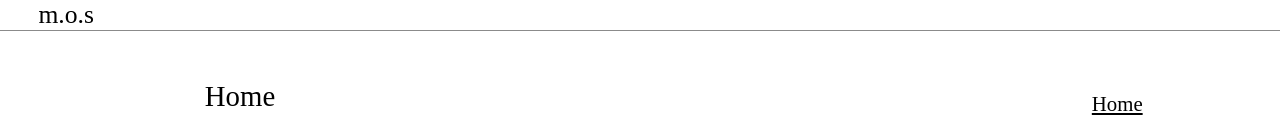
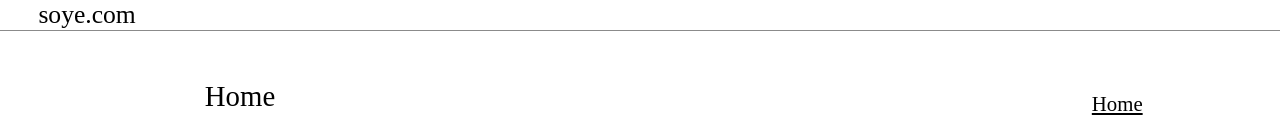
Before and after one commit to soyedotcom/soye.com, a React (Vite) app: page / in a window 1280 px wide. Shown: the top 134 px of the page. Built offline with nearby package versions, Linux system fonts and the light colour scheme; a web font is replaced by a local one.

Commit message:
Update logo text

```diff
--- a/src/components/Taskbar.jsx
+++ b/src/components/Taskbar.jsx
@@ -11,7 +11,7 @@ const Taskbar = () => {
       <header className="taskbar">
         <div>
           <a href="https://mind-of-soye.github.io/soye.com/" className="logo">
-            m.o.s
+            soye.com
           </a>
         </div>
 
```
